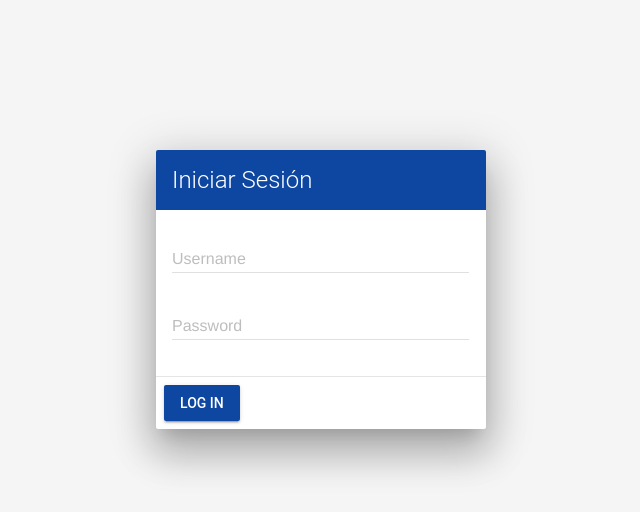
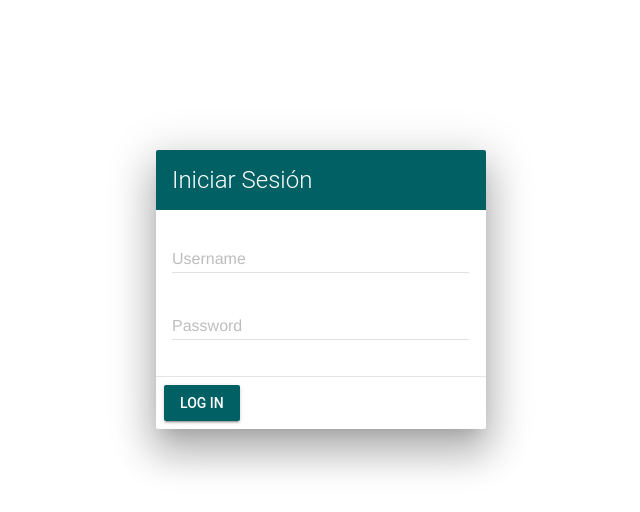
Before and after one commit to cfpena/sistemaDeInventarioCTI, a plain HTML site: page login.html in a window 1280 px wide. Shown: the whole page, without its empty margins (319-959 px from the left). Drawn offline with Linux system fonts and the light colour scheme.

Commit message:
Modifique layout login

```diff
--- a/login.html
+++ b/login.html
@@ -20,17 +20,18 @@ Fecha de Creación: 29/06/2016
 <body>
   <!--Inicio de la estructura de la ventana para iniciar seion -->
   <!--Layout principal -->
-  <div  class="mdl-layout mdl-js-layout  mdl-color--grey-100">
+  <div  class="mdl-layout mdl-js-layout  mdl-color--white">
     <!--Layout contenedor -->
-    <main class="mdl-layout__content" >
-      <div class="mdl-card mdl-shadow--24dp">
-        <div class="mdl-card__title  mdl-color-text--white mdl-color--blue-900">
+    <main  class="mdl-layout__content" >
+      <div id="contenido" class="mdl-card mdl-shadow--24dp">
+        <div class="mdl-card__title  mdl-color-text--white mdl-color--cyan-900">
           <h2 class="mdl-card__title-text"> Iniciar Sesión </h2>
         </div>
         <div class="mdl-card__supporting-text">
           <form action="#">
-            <div class="mdl-textfield mdl-js-textfield">
-              <input class="mdl-textfield__input" type="text" id="username" />
+            <div class="mdl-textfield mdl-js-textfield" >
+
+              <input class="mdl-textfield__input" type="text" id="username"/>
               <label class="mdl-textfield__label" for="username">Username</label>
             </div>
             <div class="mdl-textfield mdl-js-textfield">
@@ -41,7 +42,7 @@ Fecha de Creación: 29/06/2016
         </div>
         <div class="mdl-card__actions mdl-card--border" >
           <!-- Componente button de MDL > Accent-colored raised button with ripple -->
-          <button  class="mdl-button mdl-js-button mdl-button--raised mdl-js-ripple-effect mdl-button--accent mdl-color--blue-900" onclick="login()">Log in</button>
+          <button  class="mdl-button mdl-js-button mdl-button--raised mdl-js-ripple-effect mdl-button--accent mdl-color--cyan-900" onclick="login()">Log in</button>
         </div>
       </div>
     </main>
```
